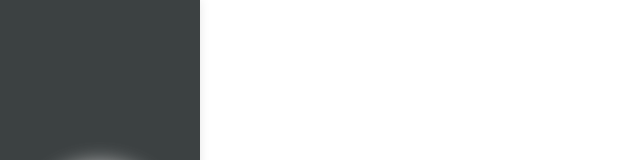
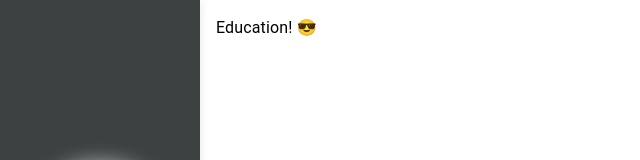
Before and after one commit to davidjriva/Personal-Portfolio, a React (Create React App) app: page /education in a window 1280 px wide. Shown: the top 160 px of the page, without its empty margins (0-640 px from the left). Built offline with nearby package versions, Linux system fonts and the light colour scheme.

Commit message:
adds new pages

```diff
--- a/src/App.js
+++ b/src/App.js
@@ -2,29 +2,22 @@ import React from 'react';
 import { BrowserRouter as Router, Routes, Route } from 'react-router-dom';
 import { Box } from '@mui/material';
 
-import About from './components/About';
-import Projects from './components/Projects';
-import Contact from './components/Contact';
-import NavBar from './components/NavBar';
-import Home from './components/Home';
+import { About, Projects, Contact, NavBar, Home, Experience, Education, Awards, Skills } from './components';
 
 function App() {
   return (
     <Box display="flex" minHeight="100vh">
-      {/* Sidebar (NavBar) */}
       <NavBar />
-      {/* Main content */}
-      <Box
-        component="main"
-        flexGrow={1}
-        ml="200px" // Add left margin equal to the width of NavBar
-        p={2} // Optional: add some padding around your content
-      >
+      <Box component="main" flexGrow={1} ml="200px" p={2}>
         <Router>
           <Routes>
             <Route path="/" element={<Home />} />
             <Route path="/about" element={<About />} />
+            <Route path="/experience" element={<Experience />} />
+            <Route path="/education" element={<Education />} />
             <Route path="/projects" element={<Projects />} />
+            <Route path="/skills" element={<Skills />} />
+            <Route path="/awards" element={<Awards />} />
             <Route path="/contact" element={<Contact />} />
           </Routes>
         </Router>
--- /dev/null
+++ b/src/components/Awards.js
@@ -0,0 +1,12 @@
+import { Typography } from "@mui/material"
+
+
+const Awards = () => {
+    return (
+        <div>
+            <Typography> Awards! 😎 </Typography>
+        </div>
+    )
+}
+
+export default Awards;
--- /dev/null
+++ b/src/components/Education.js
@@ -0,0 +1,12 @@
+import { Typography } from "@mui/material"
+
+
+const Education = () => {
+    return (
+        <div>
+            <Typography> Education! 😎 </Typography>
+        </div>
+    )
+}
+
+export default Education;
--- /dev/null
+++ b/src/components/Experience.js
@@ -0,0 +1,12 @@
+import { Typography } from "@mui/material"
+
+
+const Experience = () => {
+    return (
+        <div>
+            <Typography> Experience! 😎 </Typography>
+        </div>
+    )
+}
+
+export default Experience;
--- /dev/null
+++ b/src/components/Skills.js
@@ -0,0 +1,12 @@
+import { Typography } from "@mui/material"
+
+
+const Skills = () => {
+    return (
+        <div>
+            <Typography> Skills! 😎 </Typography>
+        </div>
+    )
+}
+
+export default Skills;
--- /dev/null
+++ b/src/components/index.js
@@ -0,0 +1,9 @@
+export { default as About } from './About';
+export { default as Projects } from './Projects';
+export { default as Contact } from './Contact';
+export { default as NavBar } from './NavBar';
+export { default as Home } from './Home';
+export { default as Experience } from './Experience';
+export { default as Education } from './Education';
+export { default as Awards } from './Awards';
+export { default as Skills } from './Skills';
```
